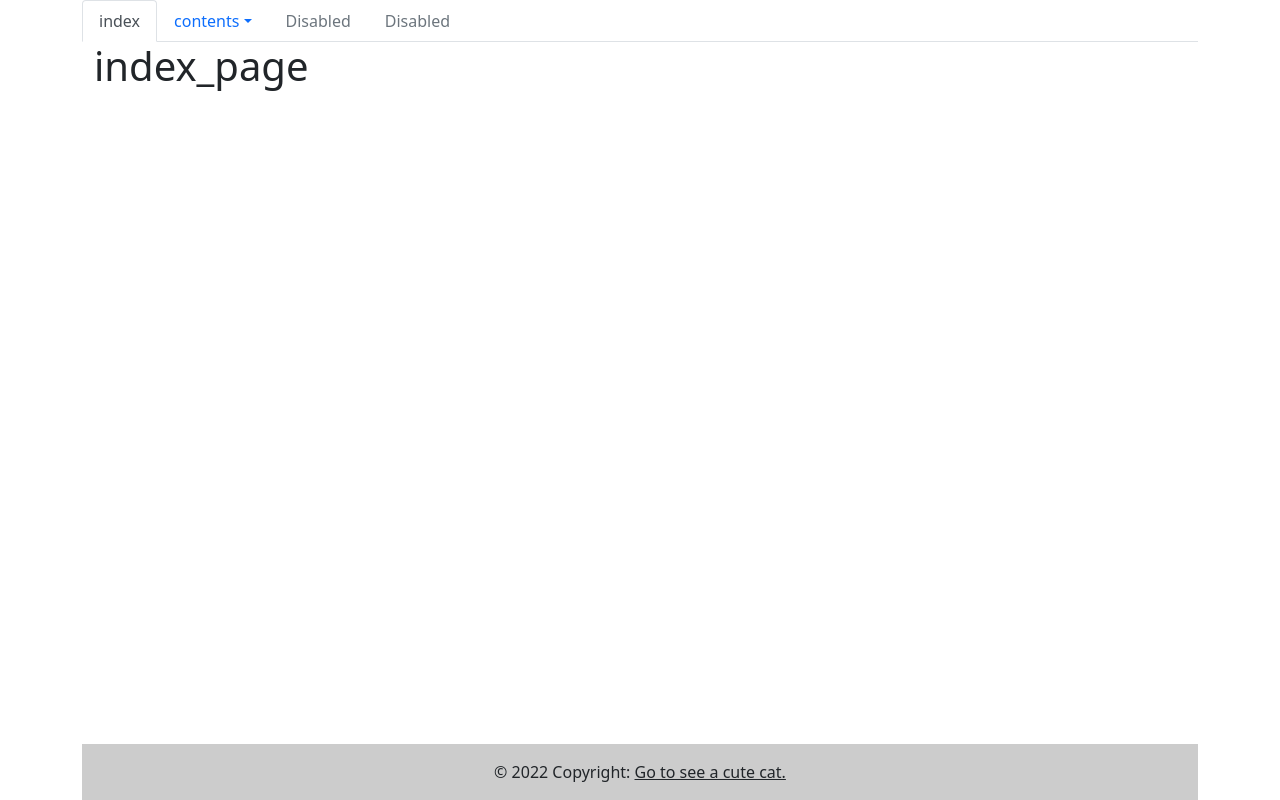
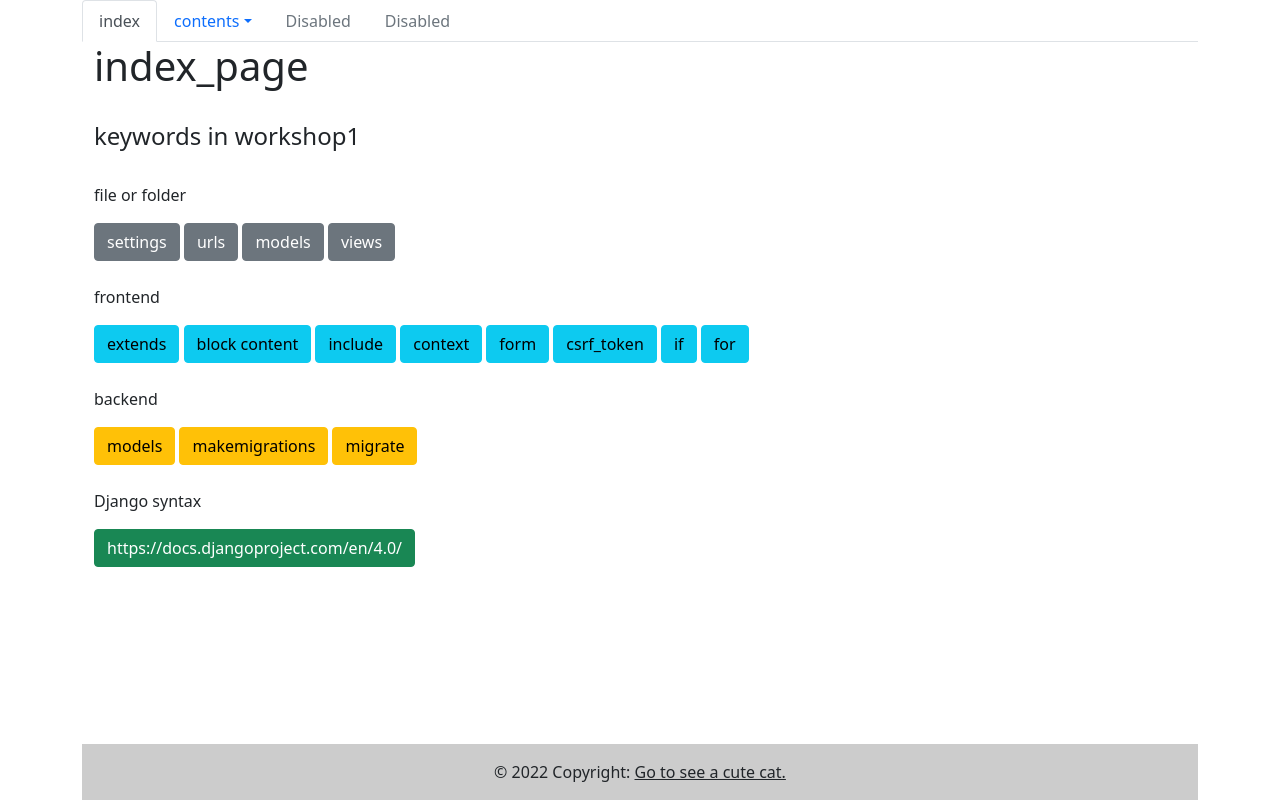
Before and after one commit to witchapartsangmuang/Python_Django-basic, a Django app: page / in a window 1280 px wide. Run offline with Django 4.2, Linux system fonts and the light colour scheme.

Commit message:
workshop1

```diff
--- a/workshop/frontend/templates/frontend/index.html
+++ b/workshop/frontend/templates/frontend/index.html
@@ -8,6 +8,35 @@
 <!-- content here -->
 <div class="container" style="height: 100%;">
     <h1>index_page</h1>
+    <br>
+    <h4>keywords in workshop1</h4>
+    <br>
+    <p>file or folder</p>
+    <a href="" class="btn btn-secondary">settings</a>
+    <a href="" class="btn btn-secondary">urls</a>
+    <a href="" class="btn btn-secondary">models</a>
+    <a href="" class="btn btn-secondary">views</a>
+    <br>
+    <br>
+    <p>frontend</p>
+    <a href="" class="btn btn-info">extends</a>
+    <a href="" class="btn btn-info">block content</a>
+    <a href="" class="btn btn-info">include</a>
+    <a href="" class="btn btn-info">context</a>
+    <a href="" class="btn btn-info">form</a>
+    <a href="" class="btn btn-info">csrf_token</a>
+    <a href="" class="btn btn-info">if</a>
+    <a href="" class="btn btn-info">for</a>
+    <br>
+    <br>
+    <p>backend</p>
+    <a href="" class="btn btn-warning">models</a>
+    <a href="" class="btn btn-warning">makemigrations</a>
+    <a href="" class="btn btn-warning">migrate</a>
+    <br>
+    <br>
+    <p>Django syntax</p>
+    <a href="https://docs.djangoproject.com/en/4.0/" class="btn btn-success">https://docs.djangoproject.com/en/4.0/</a>
 </div>
 
 <!-- include footer -->
```
Also changed, not shown: README.md.
